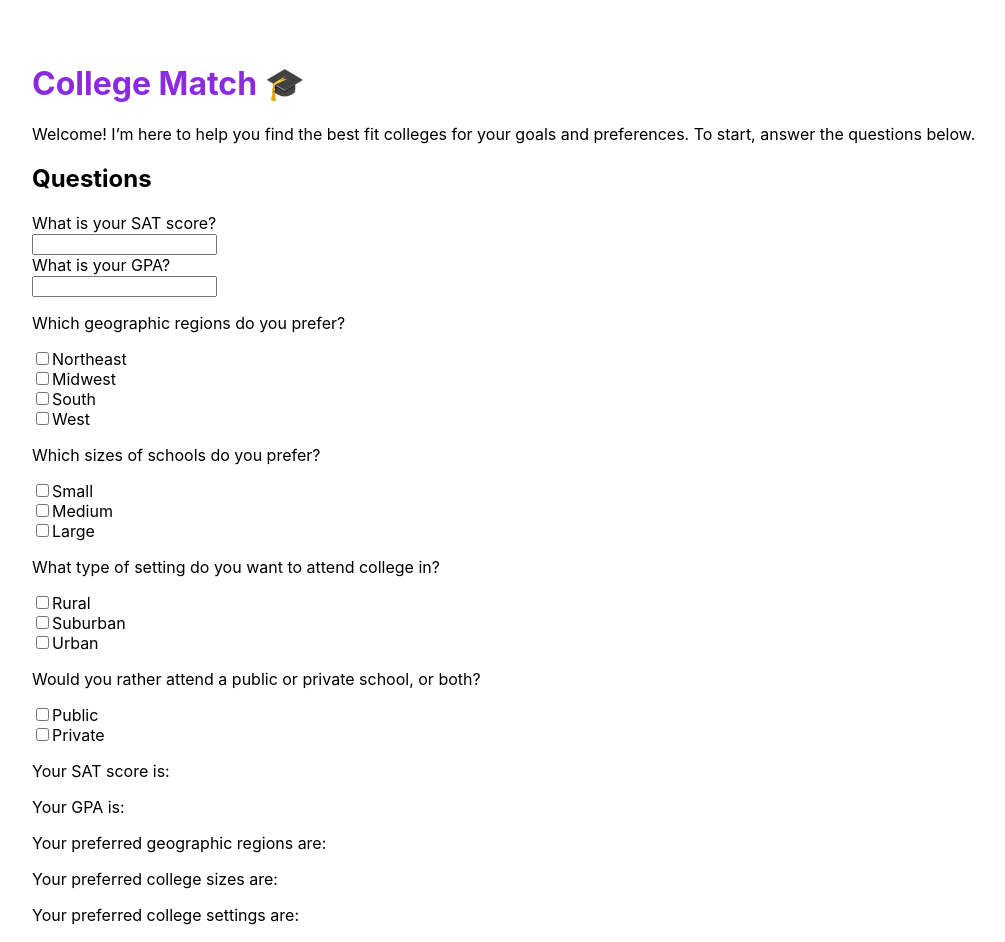
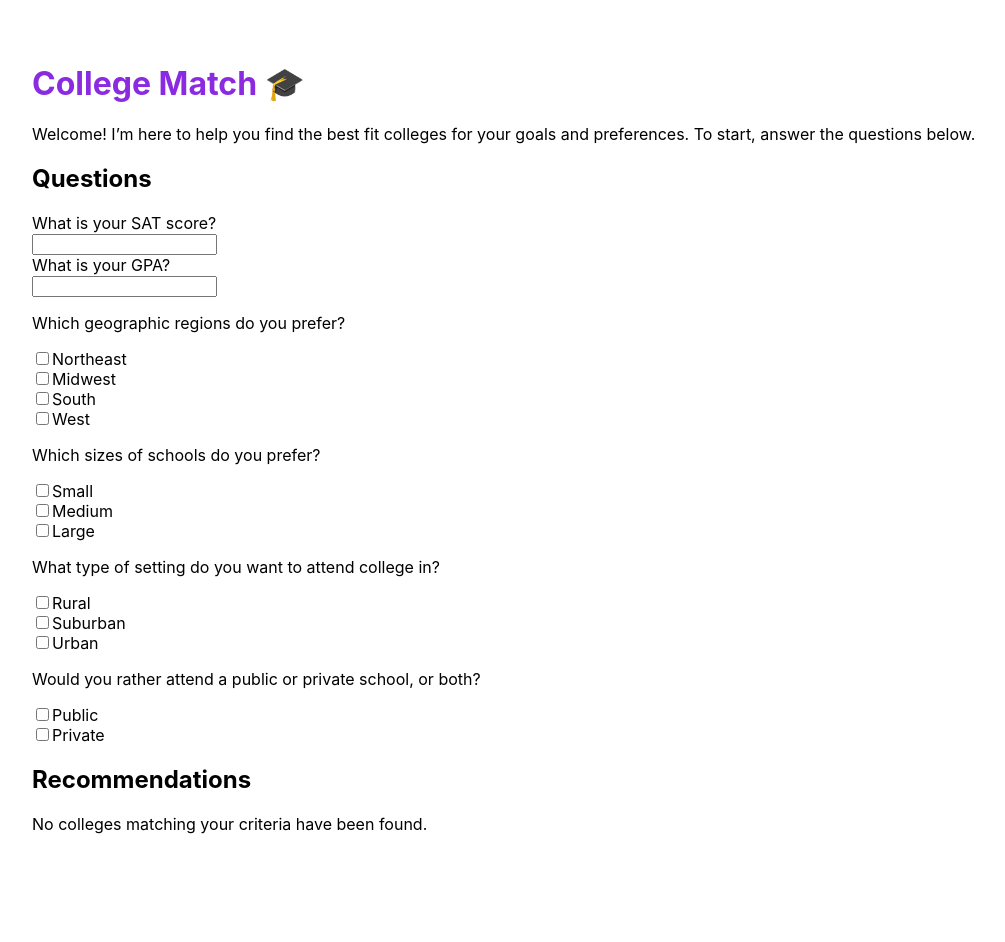
Before and after one commit to daedaldan/college-match, a React (Create React App) app: page / in a window 1280 px wide. Shown: the top 942 px of the page, without its empty margins (32-1037 px from the left). After the commit the page ends 898 px from the top, so only its background shows below. Built offline with nearby package versions, Linux system fonts and the light colour scheme.

Commit message:
Work on Recommendations component

```diff
--- /dev/null
+++ b/src/components/Recommendations.js
@@ -0,0 +1,21 @@
+import React from 'react';
+
+const Recommendations = (props) => {
+  if (Object.keys(props.college_matches).length === 0) {
+    return(
+        <div>
+          <h2>Recommendations</h2>
+          <p>No colleges matching your criteria have been found.</p>
+        </div>
+    );
+  } else {
+    return(
+      <div>
+          <h2>Recommendations</h2>
+          <p>Some colleges have been found.</p>
+      </div>
+    );
+  }
+}
+
+export default Recommendations;
--- a/src/components/Recommender.js
+++ b/src/components/Recommender.js
@@ -1,5 +1,6 @@
 import React, { Component } from 'react';
 import Questions from './Questions.js';
+import Recommendations from './Recommendations.js';
 
 export default class Recommender extends Component {
   constructor(props) {
@@ -26,10 +27,9 @@ export default class Recommender extends Component {
   }
 
   // update question_answers based on user interactions with Questions component
-  // key is question and value is answer from user input
-  updateValue(key, value) {
+  updateValue(question, answer) {
     let new_answers = this.state.question_answers;
-    new_answers[key] = value;
+    new_answers[question] = answer;
     this.setState({question_answers: new_answers});
   }
 
@@ -37,17 +37,8 @@ export default class Recommender extends Component {
     return (
         <div>
           <Questions updateValue={this.updateValue}/>
+          <Recommendations college_matches={this.state.college_matches}/>
           {/* Testing */}
-          <p>Your SAT score is: {this.state.question_answers.SAT}</p>
-          <p>Your GPA is: {this.state.question_answers.GPA}</p>
-          <p>Your preferred geographic regions are:</p>
-          {this.state.question_answers.geography.map((region, index) => (<p key={index}>{region}</p>))}
-          <p>Your preferred college sizes are:</p>
-          {this.state.question_answers.sizes.map((size, index) => (<p key={index}>{size}</p>))}
-          <p>Your preferred college settings are:</p>
-          {this.state.question_answers.urbanization.map((setting, index) => (<p key={index}>{setting}</p>))}
-          <p>Your preferred type(s) of schools are:</p>
-          {this.state.question_answers.ownership.map((type, index) => (<p key={index}>{type}</p>))}
         </div>
     );
   }
```
